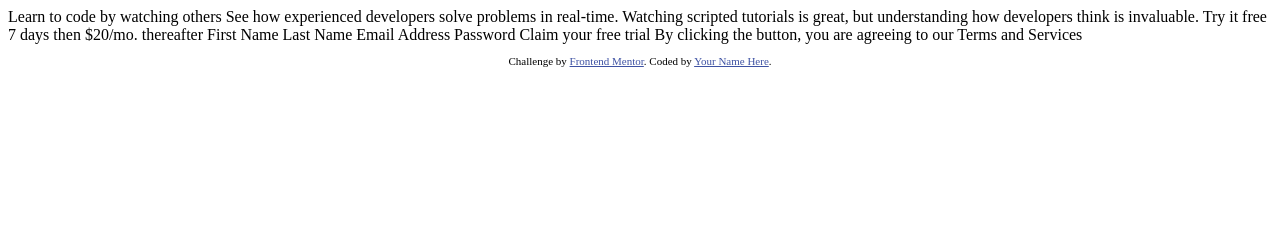
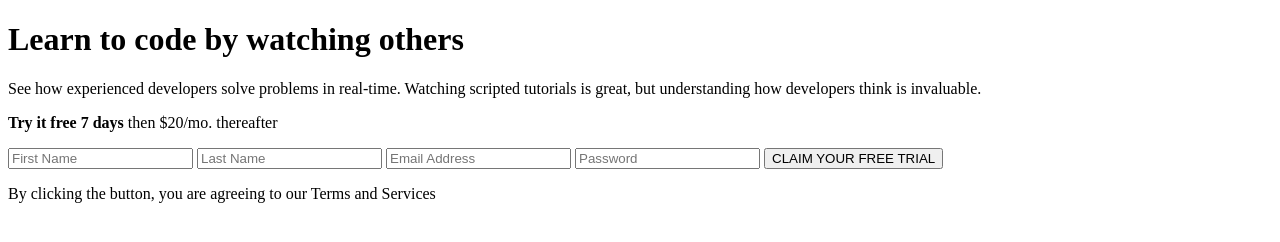
Before and after one commit to muhazizal/FM_intro-component-with-signup-form, a plain HTML site: page index.html in a window 1280 px wide. Drawn offline with Linux system fonts and the light colour scheme.

Commit message:
added html structure

```diff
--- a/index.html
+++ b/index.html
@@ -2,41 +2,36 @@
 <html lang="en">
 <head>
   <meta charset="UTF-8">
-  <meta name="viewport" content="width=device-width, initial-scale=1.0"> <!-- displays site properly based on user's device -->
-
-  <link rel="icon" type="image/png" sizes="32x32" href="./images/favicon-32x32.png">
-
-  <title>Frontend Mentor | Intro component with sign up form</title>
-
-  <!-- Feel free to remove these styles or customise in your own stylesheet 👍 -->
-  <style>
-    .attribution { font-size: 11px; text-align: center; }
-    .attribution a { color: hsl(228, 45%, 44%); }
-  </style>
+  <meta name="viewport" content="width=device-width, initial-scale=1.0">
+  <meta name="description" content="Complete a challenge from Frontend Mentor and the name
+  is Intro Component with Sign Up Form">
+  <meta name="keywords" content="Frontend Mentor, Web Design, Web Development, Front-End">
+  <title>Frontend Mentor | Intro Component with Sign Up Form</title>
+  <link rel="icon" href="./images/favicon-32x32.png" />
 </head>
 <body>
 
-  Learn to code by watching others
+  <header>
+    <h1>Learn to code by watching others</h1>
+    <p>
+      See how experienced developers solve problems in real-time. Watching scripted
+      tutorials is great, but understanding how developers think is invaluable.
+    </p>
+  </header>
 
-  See how experienced developers solve problems in real-time. Watching scripted tutorials is great,
-  but understanding how developers think is invaluable.
+  <main>
+    <div>
+      <p><strong>Try it free 7 days</strong> then $20/mo. thereafter</p>
+    </div>
+    <form action="#">
+      <input type="text" name="firstname" placeholder="First Name" required>
+      <input type="text" name="lastname" placeholder="Last Name" required>
+      <input type="text" name="email" placeholder="Email Address" required>
+      <input type="text" name="password" placeholder="Password" required>
+      <button type="submit">CLAIM YOUR FREE TRIAL</button>
+      <p>By clicking the button, you are agreeing to our <span>Terms and Services</span></p>
+    </form>
+  </main>
 
-  Try it free 7 days then $20/mo. thereafter
-
-  First Name
-  Last Name
-  Email Address
-  Password
-
-  Claim your free trial
-
-  By clicking the button, you are agreeing to our Terms and Services
-
-  <footer>
-    <p class="attribution">
-      Challenge by <a href="https://www.frontendmentor.io?ref=challenge" target="_blank">Frontend Mentor</a>.
-      Coded by <a href="#">Your Name Here</a>.
-    </p>
-  </footer>
 </body>
 </html>
```
